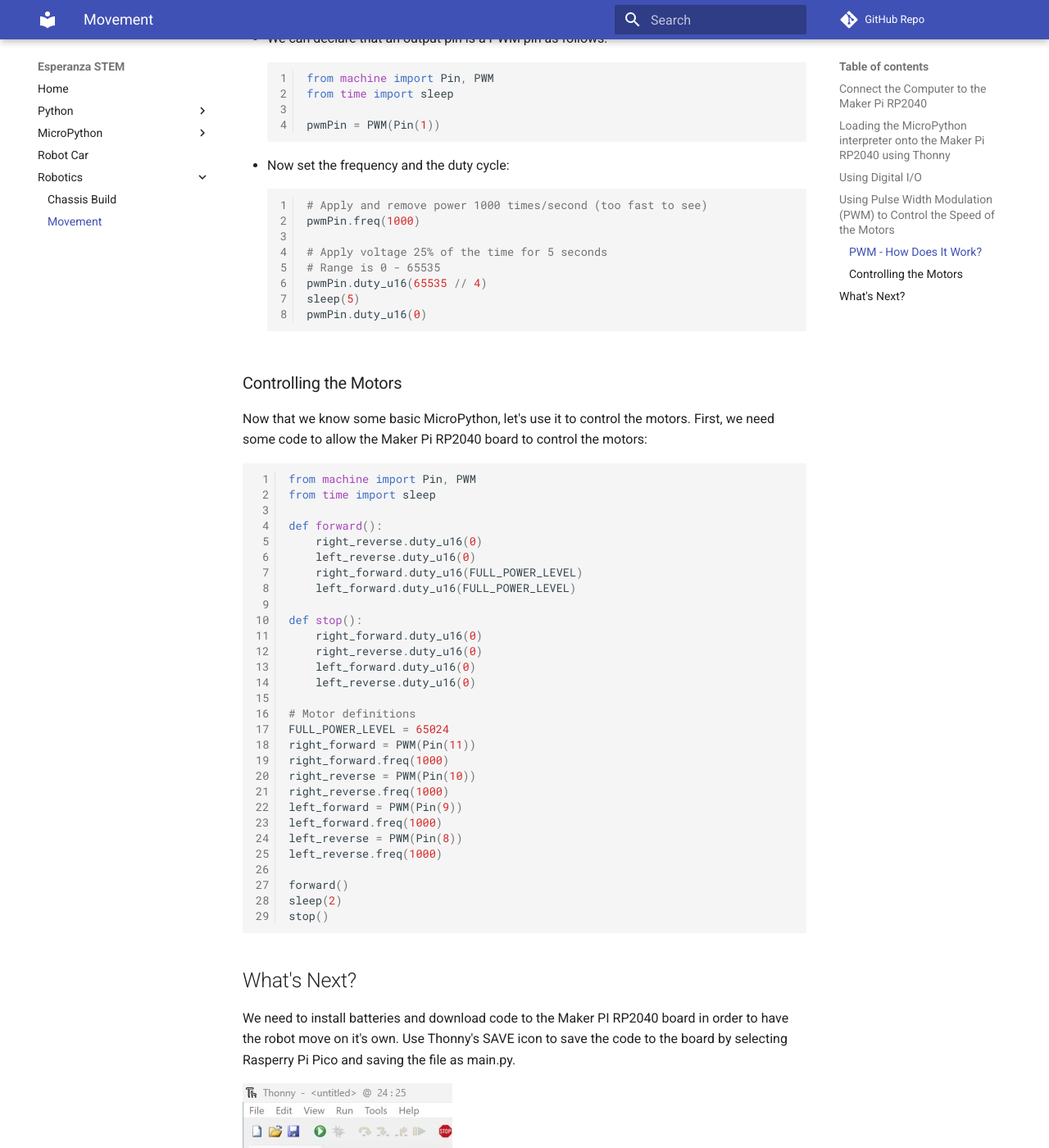
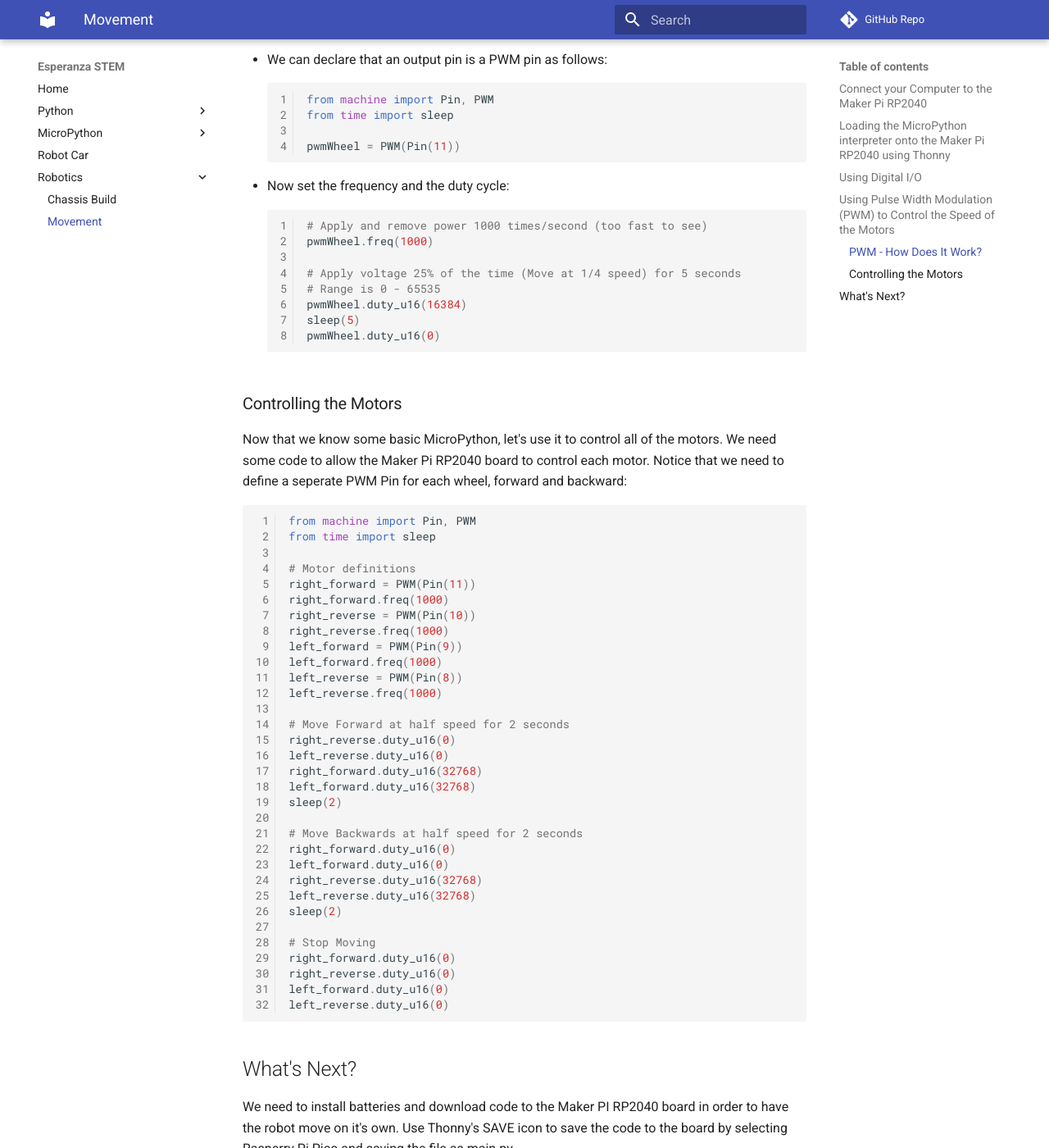
Before and after one commit to jetannenbaum/esperanzaSTEM, an MkDocs documentation site: the page built from docs/robotics/movement.md, in a window 1280 px wide and 1400 px high, scrolled down 3106 px. Shown: the whole window at 82% size. Built offline with MkDocs 1.6.1 and Material for MkDocs 9.7.7, drawn with Linux system fonts in a browser that asks for light colours; comment, search, counter and statistics services are not loaded; some of the changed text lies outside the part shown.

Commit message:
Updated the chassis build and movement pages

````diff
--- a/docs/robotics/movement.md
+++ b/docs/robotics/movement.md
@@ -1,6 +1,6 @@
 # Getting the Robot Car to Move
 
-## Connect the Computer to the Maker Pi RP2040
+## Connect your Computer to the Maker Pi RP2040
 
 Use the USB cable to connect your laptop to the Maker Pi RP2040.  Once connected, move the switch to the the ON position.  You should see the green light turn on.
 
@@ -20,15 +20,15 @@ Close the Install window after the the install is done.  Click on the red STOP i
 
 ## Using Digital I/O
 
-Our board has digital input and output ports.  They are either on or off.  You can see that by typing the following in the main window, then clicking on the GREEN icon.  You will see one of the Digital IO Status leds turn on then off after 5 seconds:
+Our board has digital input and output ports.  They are either on or off.  You can see that by typing the following in the main window, then clicking on the GREEN icon.  You will see one of the wheels turn at full speed and then stop after 5 seconds:
 
 ```python
 from machine import Pin
 from time import sleep
-led = Pin(0, Pin.OUT)
-led.value(1)
+wheel = Pin(11, Pin.OUT)
+wheel.value(1)
 sleep(5)
-led.value(0)
+wheel.value(0)
 ```
 
 ## Using Pulse Width Modulation (PWM) to Control the Speed of the Motors
@@ -47,44 +47,31 @@ led.value(0)
     from machine import Pin, PWM
     from time import sleep
 
-    pwmPin = PWM(Pin(1))
+    pwmWheel = PWM(Pin(11))
     ```
 
 - Now set the frequency and the duty cycle:
 
     ```python
     # Apply and remove power 1000 times/second (too fast to see)
-    pwmPin.freq(1000)
+    pwmWheel.freq(1000)
 
-    # Apply voltage 25% of the time for 5 seconds
+    # Apply voltage 25% of the time (Move at 1/4 speed) for 5 seconds
     # Range is 0 - 65535
-    pwmPin.duty_u16(65535 // 4)
+    pwmWheel.duty_u16(16384)
     sleep(5)
-    pwmPin.duty_u16(0)
+    pwmWheel.duty_u16(0)
     ```
 
 ### Controlling the Motors
 
-Now that we know some basic MicroPython, let's use it to control the motors.  First, we need some code to allow the Maker Pi RP2040 board to control the motors:
+Now that we know some basic MicroPython, let's use it to control all of the motors.  We need some code to allow the Maker Pi RP2040 board to control each motor.  Notice that we need to define a seperate PWM Pin for each wheel, forward and backward:
 
 ```python
 from machine import Pin, PWM
 from time import sleep
 
-def forward():
-    right_reverse.duty_u16(0)
-    left_reverse.duty_u16(0)
-    right_forward.duty_u16(FULL_POWER_LEVEL)
-    left_forward.duty_u16(FULL_POWER_LEVEL)
-
-def stop():
-    right_forward.duty_u16(0)
-    right_reverse.duty_u16(0)
-    left_forward.duty_u16(0)
-    left_reverse.duty_u16(0)
-
 # Motor definitions
-FULL_POWER_LEVEL = 65024
 right_forward = PWM(Pin(11))
 right_forward.freq(1000)
 right_reverse = PWM(Pin(10))
@@ -94,9 +81,25 @@ left_forward.freq(1000)
 left_reverse = PWM(Pin(8))
 left_reverse.freq(1000)
 
-forward()
+# Move Forward at half speed for 2 seconds
+right_reverse.duty_u16(0)
+left_reverse.duty_u16(0)
+right_forward.duty_u16(32768)
+left_forward.duty_u16(32768)
 sleep(2)
-stop()
+
+# Move Backwards at half speed for 2 seconds
+right_forward.duty_u16(0)
+left_forward.duty_u16(0)
+right_reverse.duty_u16(32768)
+left_reverse.duty_u16(32768)
+sleep(2)
+
+# Stop Moving
+right_forward.duty_u16(0)
+right_reverse.duty_u16(0)
+left_forward.duty_u16(0)
+left_reverse.duty_u16(0)
 ```
 
 ## What's Next?
@@ -106,8 +109,6 @@ We need to install batteries and download code to the Maker PI RP2040 board in o
 ![File save](./img/saveToBoard.jpg)
 
 !!! Challenge
-    Can you have the robot autonomously drive halfway around your table, turn around 180 degrees, and return to it's starting spot?
+    Can you have the robot autonomously drive in a square and return to it's starting point?
 
-    What additional methods would be helpful?
-
-    Is it easier if the robot changes speeds?
+    Note: The car will turn left or right when the wheels spin in the opposite directions.
````
Also changed, not shown: other parts of docs/robotics/movement.md (+1 -1 lines), docs/robotics/chassisBuild.md (+14 -0 lines), docs/robotics/img/BoardMarked.jpg (added), docs/robotics/img/BoardPlacement.jpg (added), docs/robotics/img/DrillHoles.jpg (added), docs/robotics/img/PeelPaper.jpg (added).
